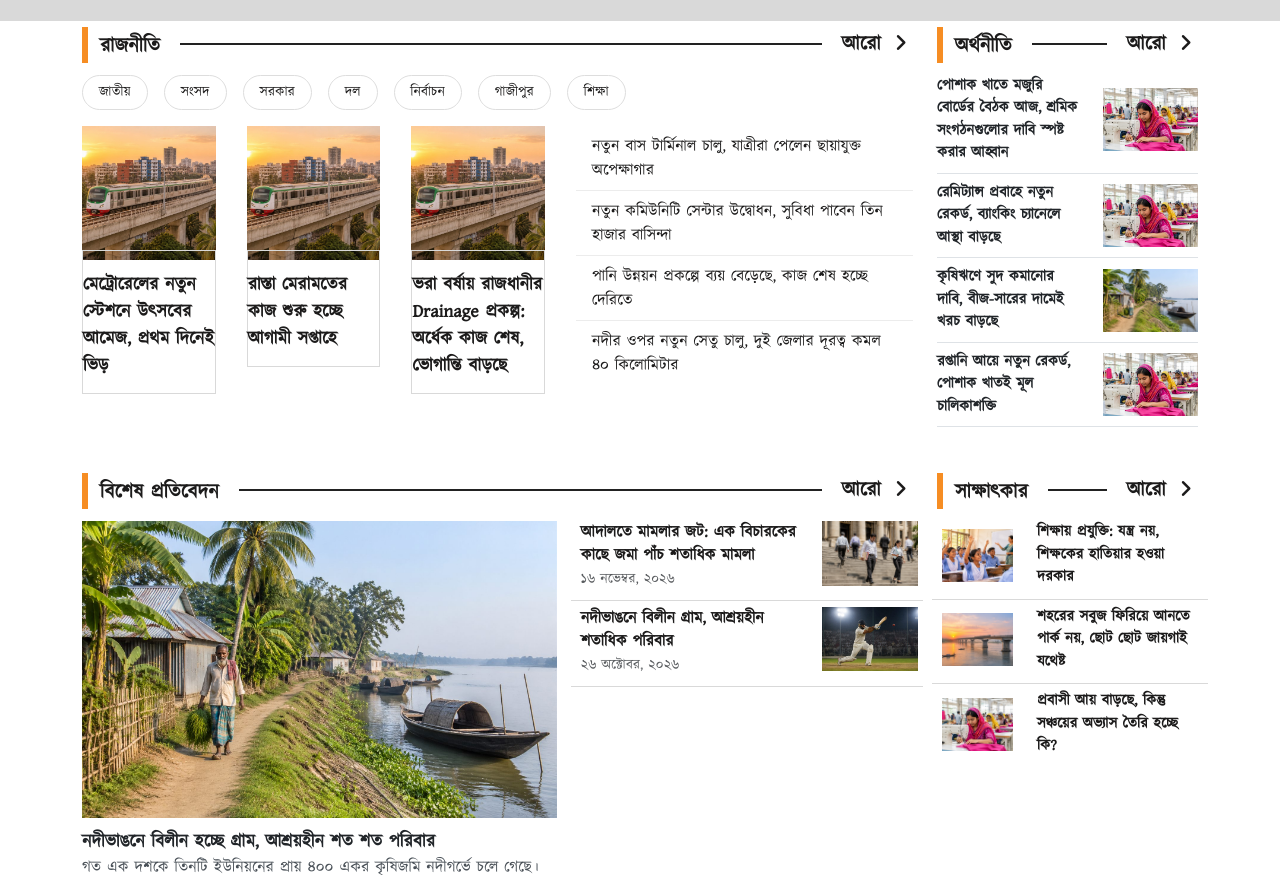
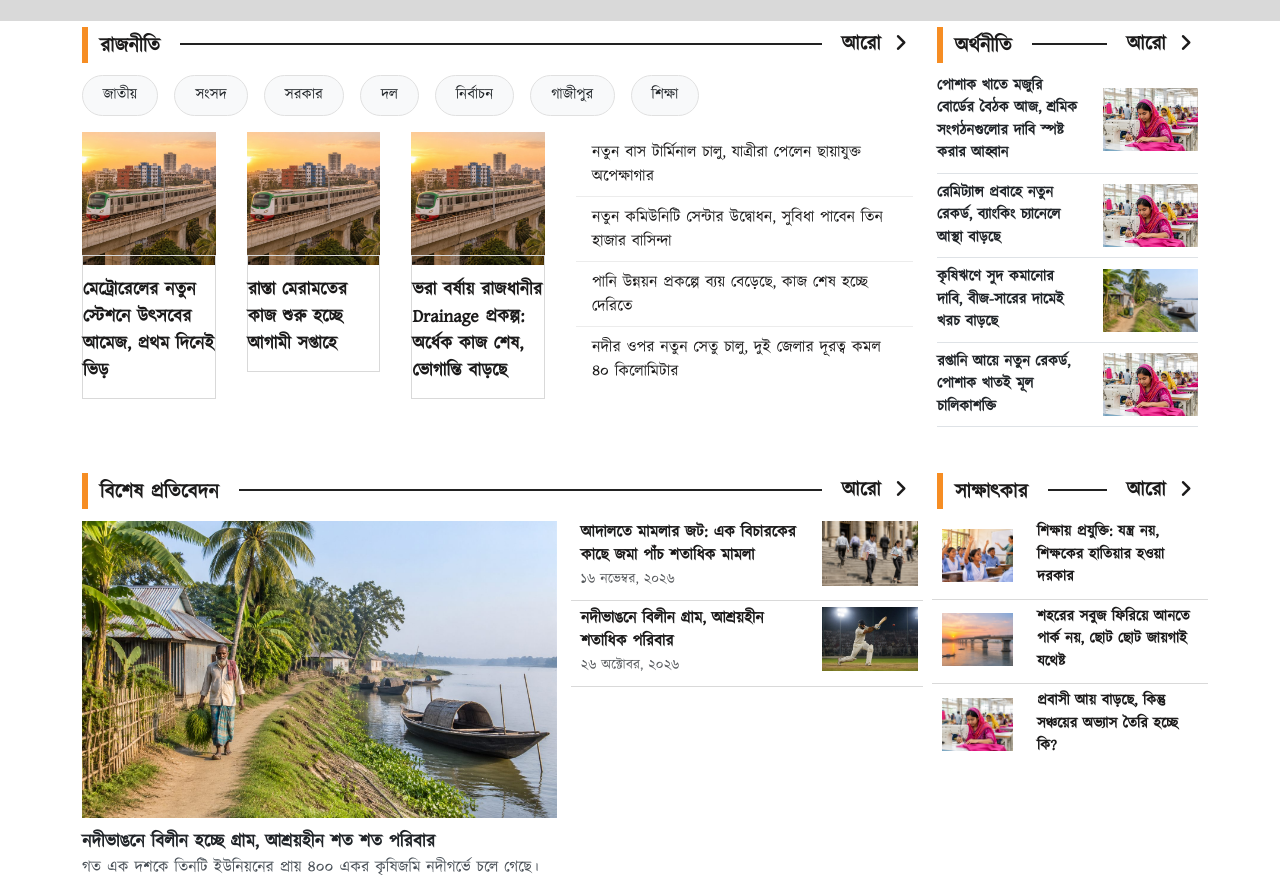
Before and after one commit to sajidkhan133701/gazitime, an Astro site: page / in a window 1280 px wide. Shown: the part 4567-5442 px from the top of the page. Built offline with nearby package versions, Linux system fonts and the light colour scheme; Astro itself is replaced by a stand-in of ours; no server answers.

Commit message:
Chips match reference exactly: f8f9fa fill, 41px height, grey hover

```diff
--- a/public/styles/site.css
+++ b/public/styles/site.css
@@ -763,3 +763,37 @@ button:focus-visible,
   outline: 2px solid var(--secondary-color);
   outline-offset: 2px;
 }
+
+/* ==========================================================================
+   Chips — exact reference values (.btn-tag)
+   bg #f8f9fa · border #e0e0e0 · padding 8/20 · 0.95rem · radius 50px · h 41px
+   ========================================================================== */
+.btn-tag,
+.carousel-cell.btn-tag,
+.tag-scroll .btn-tag,
+.political-section .btn-tag {
+  color: #212529 !important;
+  background-color: #f8f9fa !important;
+  border: 1px solid #e0e0e0 !important;
+  border-radius: 50px !important;
+  padding: 8px 20px !important;
+  font-size: .95rem !important;
+  line-height: 1.5 !important;
+  font-weight: 400 !important;
+  text-decoration: none;
+  display: inline-block;
+  transition: all .2s ease-in-out;
+}
+.btn-tag:hover,
+.carousel-cell.btn-tag:hover,
+.tag-scroll .btn-tag:hover,
+.political-section .btn-tag:hover {
+  color: #000 !important;
+  background-color: #e9ecef !important;
+  border-color: #ced4da !important;
+}
+.btn-tag:active,
+.carousel-cell.btn-tag:active {
+  background-color: #dee2e6 !important;
+  border-color: #ced4da !important;
+}
```
